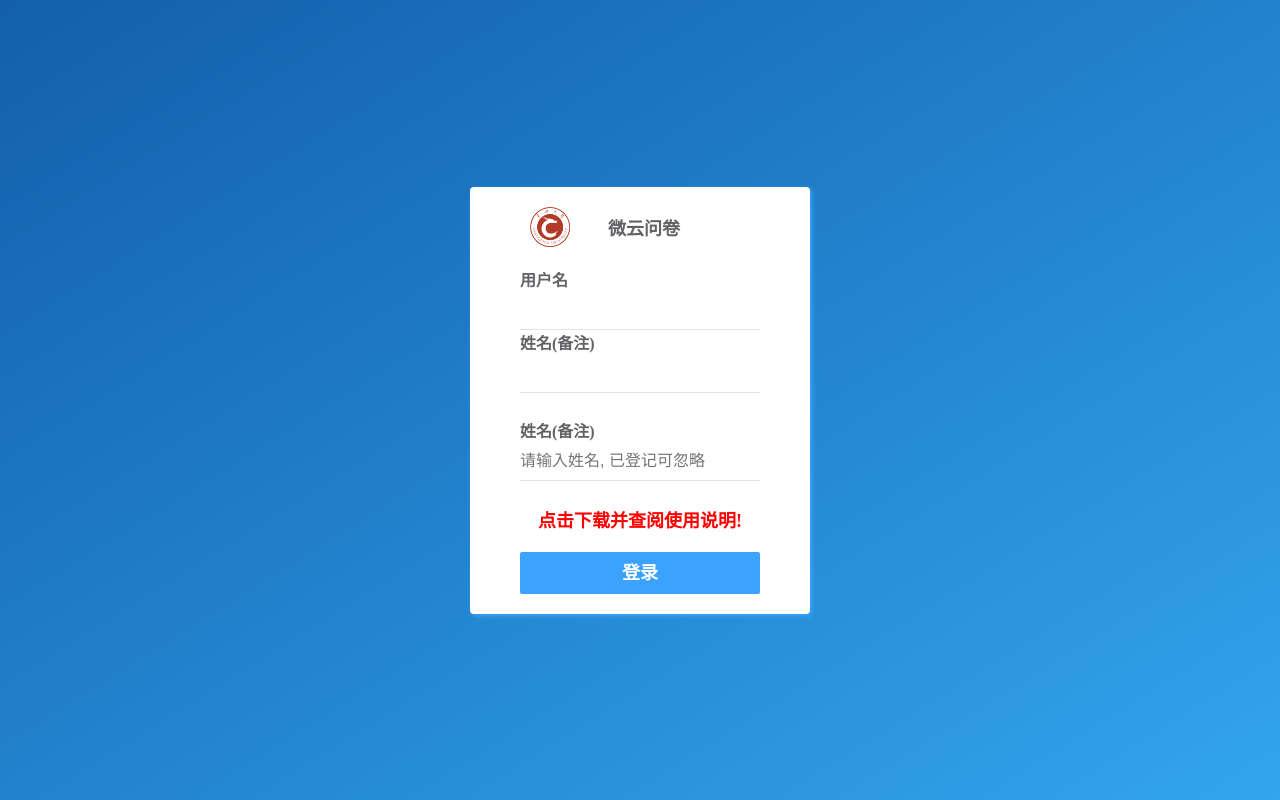
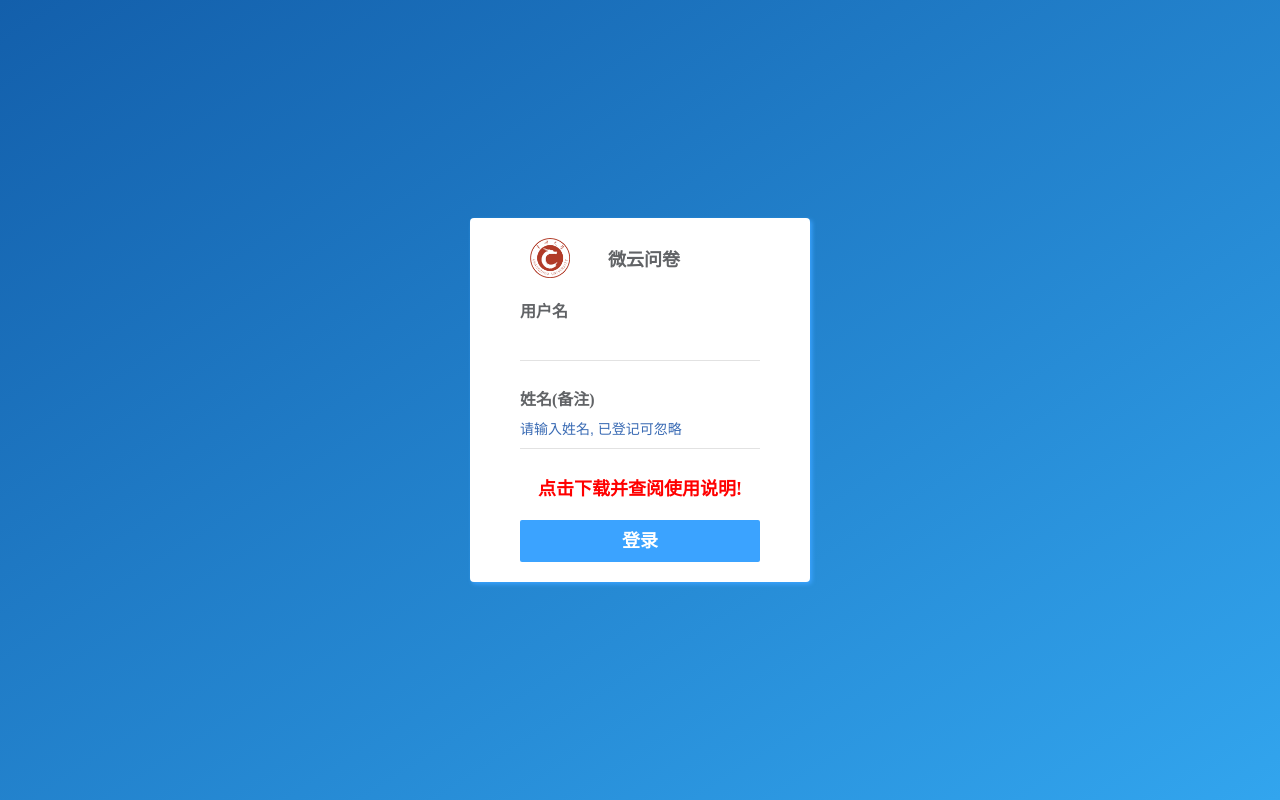
Before and after one commit to scruel/marker-system, a Vue app: page / in a window 1280 px wide. Built offline with nearby package versions, Linux system fonts and the light colour scheme.

Commit message:
修正合并冗余 增加 placeholder css 样式

```diff
--- a/src/components/login-container.vue
+++ b/src/components/login-container.vue
@@ -16,11 +16,6 @@
         <input
           type="text"
           v-model="student"
-        >
-        <span>姓名(备注)</span>
-        <input
-          type="text"
-          v-model="name"
         >
       </div>
       <div class="input-item">
@@ -192,5 +187,17 @@ export default {
       }
     }
   }
+
+  input::-webkit-input-placeholder {
+    color: #3A6BB4;
+    opacity: 1;
+    font-size: 14px;
+  }
+
+  input:-ms-input-placeholder {
+    color: #3A6BB4;
+    opacity: 1;
+    font-size: 14px;
+  }
 }
 </style>
```
